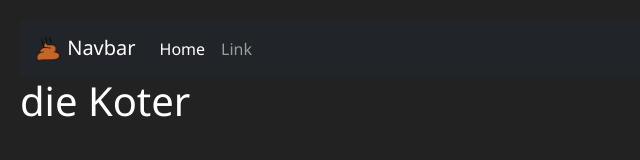
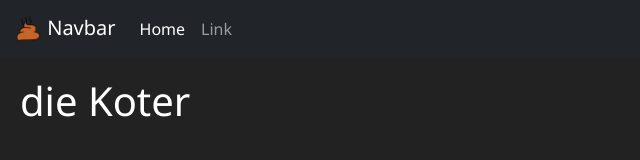
Before and after one commit to die-Koter/die-koter.github.io, a plain HTML site: page index.html in a window 1280 px wide. Shown: the whole page, without its empty margins (0-640 px from the left). Drawn offline with nearby package versions, Linux system fonts and the light colour scheme.

Commit message:
Update index.html

```diff
--- a/index.html
+++ b/index.html
@@ -12,7 +12,7 @@
   </head>
 
   <body>
-    <nav class="navbar navbar-expand-lg navbar-dark bg-dark">
+    <nav class="navbar navbar-expand-lg navbar-dark bg-dark" style="top: -20px; left: -20px; right: -20px;">
       <div class="container-fluid">
         <a class="navbar-brand" href="./">
           <img src="images/scheiße.png" height="30" width="30" class="d-inline-block align-text-top" alt="" />
```
